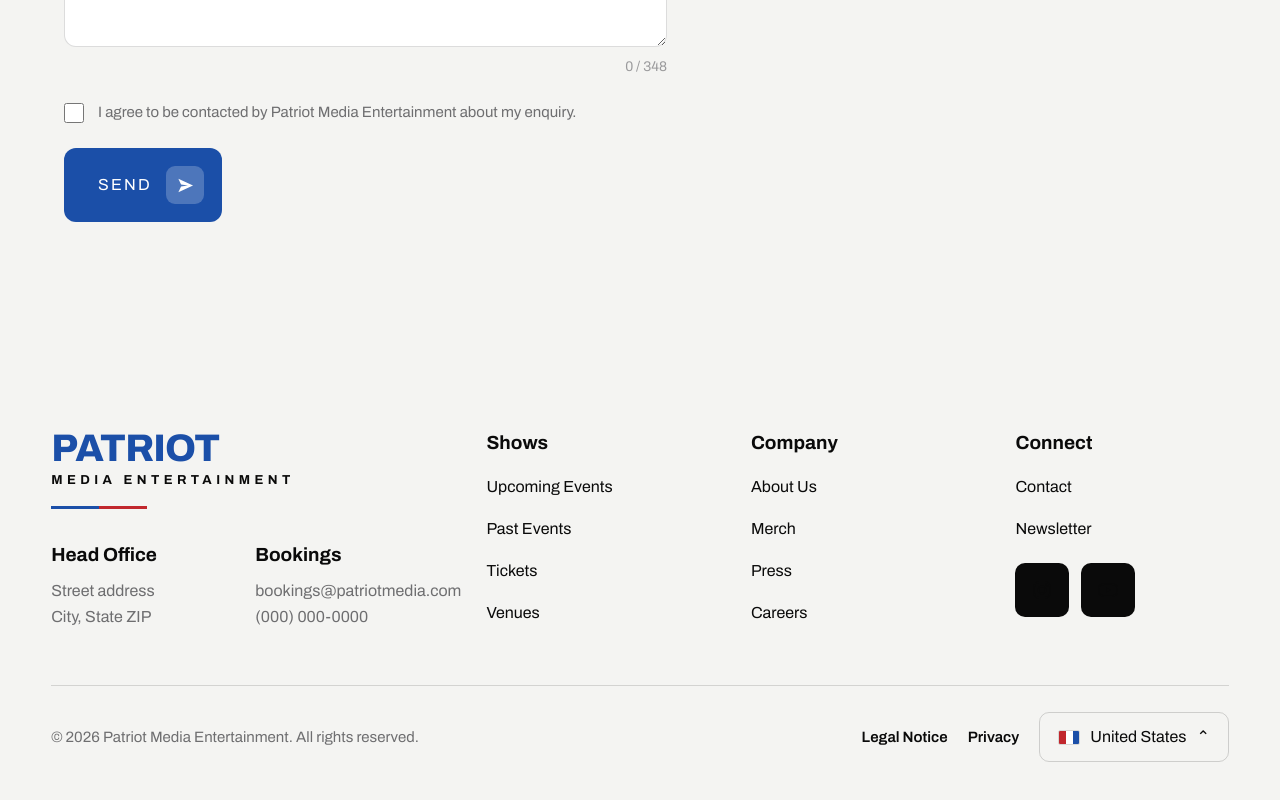
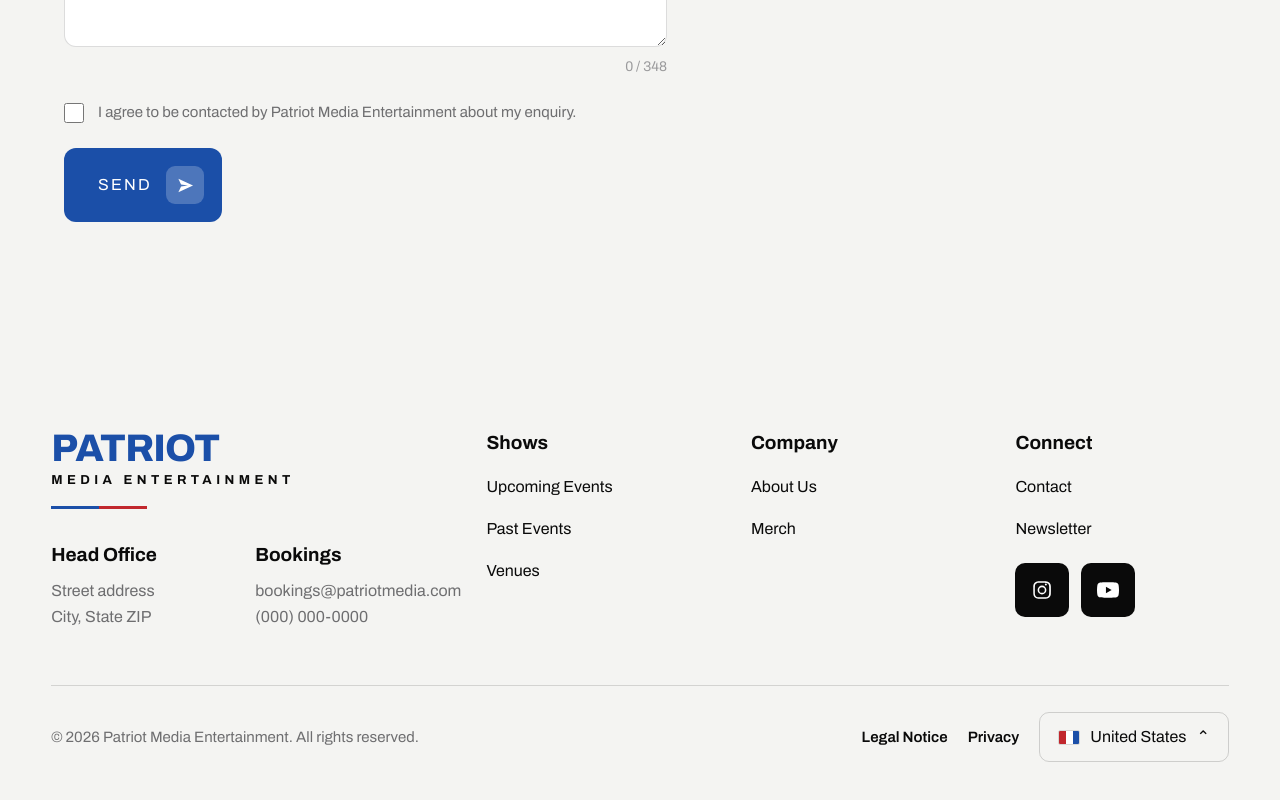
Before and after one commit to slimmsyd/PatriotMediaEntertainment, a Next.js app: page /contact in a window 1280 px wide. Shown: the part 1172-1972 px from the top of the page. Built offline with nearby package versions, Linux system fonts and the light colour scheme.

Commit message:
Trim footer links and fix social icons visibility.
Drop Tickets, Press, and Careers until content exists, and use solid white Instagram and YouTube glyphs on the dark footer buttons.

```diff
--- a/src/components/layout/SiteFooter.tsx
+++ b/src/components/layout/SiteFooter.tsx
@@ -60,18 +60,18 @@ export function SiteFooter() {
               target="_blank"
               rel="noreferrer"
               aria-label="Instagram"
-              className="inline-flex h-[54px] w-[54px] items-center justify-center rounded-[10px] bg-near-black text-white transition-colors duration-200 hover:bg-red pme-focus-ring"
+              className="inline-flex h-[54px] w-[54px] items-center justify-center rounded-[10px] bg-near-black text-white transition-colors duration-200 hover:bg-red hover:text-white pme-focus-ring"
             >
-              <InstagramIcon />
+              <InstagramIcon className="h-[22px] w-[22px] shrink-0 text-white" />
             </a>
             <a
               href="https://youtube.com"
               target="_blank"
               rel="noreferrer"
               aria-label="YouTube"
-              className="inline-flex h-[54px] w-[54px] items-center justify-center rounded-[10px] bg-near-black text-white transition-colors duration-200 hover:bg-red pme-focus-ring"
+              className="inline-flex h-[54px] w-[54px] items-center justify-center rounded-[10px] bg-near-black text-white transition-colors duration-200 hover:bg-red hover:text-white pme-focus-ring"
             >
-              <YouTubeIcon />
+              <YouTubeIcon className="h-[22px] w-[22px] shrink-0 text-white" />
             </a>
           </div>
         </div>
--- a/src/components/ui/icons.tsx
+++ b/src/components/ui/icons.tsx
@@ -89,25 +89,36 @@ export function PaperPlaneIcon(props: IconProps) {
   );
 }
 
+/** Solid glyph — readable on dark footer buttons. */
 export function InstagramIcon(props: IconProps) {
   return (
-    <svg viewBox="0 0 24 24" width="22" height="22" fill="none" aria-hidden="true" {...props}>
-      <rect x="3.5" y="3.5" width="17" height="17" rx="5" stroke="currentColor" strokeWidth="1.6" />
-      <circle cx="12" cy="12" r="4" stroke="currentColor" strokeWidth="1.6" />
-      <circle cx="17.2" cy="6.8" r="1" fill="currentColor" />
+    <svg
+      viewBox="0 0 24 24"
+      width="22"
+      height="22"
+      fill="currentColor"
+      aria-hidden="true"
+      {...props}
+    >
+      <path d="M12 7.2A4.8 4.8 0 1 0 12 16.8 4.8 4.8 0 0 0 12 7.2zm0 7.9a3.1 3.1 0 1 1 0-6.2 3.1 3.1 0 0 1 0 6.2z" />
+      <path d="M17.35 6.05a1.12 1.12 0 1 1-2.24 0 1.12 1.12 0 0 1 2.24 0z" />
+      <path d="M12 2.5c-2.6 0-2.93.01-3.96.06-1.02.05-1.72.21-2.33.45a4.7 4.7 0 0 0-1.7 1.1 4.7 4.7 0 0 0-1.1 1.7c-.24.61-.4 1.31-.45 2.33C2.51 9.07 2.5 9.4 2.5 12s.01 2.93.06 3.96c.05 1.02.21 1.72.45 2.33a4.7 4.7 0 0 0 1.1 1.7 4.7 4.7 0 0 0 1.7 1.1c.61.24 1.31.4 2.33.45 1.03.05 1.36.06 3.96.06s2.93-.01 3.96-.06c1.02-.05 1.72-.21 2.33-.45a4.7 4.7 0 0 0 1.7-1.1 4.7 4.7 0 0 0 1.1-1.7c.24-.61.4-1.31.45-2.33.05-1.03.06-1.36.06-3.96s-.01-2.93-.06-3.96c-.05-1.02-.21-1.72-.45-2.33a4.7 4.7 0 0 0-1.1-1.7 4.7 4.7 0 0 0-1.7-1.1c-.61-.24-1.31-.4-2.33-.45C14.93 2.51 14.6 2.5 12 2.5zm0 1.7c2.55 0 2.85.01 3.86.06.93.04 1.44.2 1.78.33.45.17.77.38 1.11.72.34.34.55.66.72 1.11.13.34.29.85.33 1.78.05 1.01.06 1.31.06 3.86s-.01 2.85-.06 3.86c-.04.93-.2 1.44-.33 1.78-.17.45-.38.77-.72 1.11a3 3 0 0 1-1.11.72c-.34.13-.85.29-1.78.33-1.01.05-1.31.06-3.86.06s-2.85-.01-3.86-.06c-.93-.04-1.44-.2-1.78-.33a3 3 0 0 1-1.11-.72 3 3 0 0 1-.72-1.11c-.13-.34-.29-.85-.33-1.78C4.21 14.85 4.2 14.55 4.2 12s.01-2.85.06-3.86c.04-.93.2-1.44.33-1.78.17-.45.38-.77.72-1.11.34-.34.66-.55 1.11-.72.34-.13.85-.29 1.78-.33C9.15 4.21 9.45 4.2 12 4.2z" />
     </svg>
   );
 }
 
+/** Solid play-button mark — readable on dark footer buttons. */
 export function YouTubeIcon(props: IconProps) {
   return (
-    <svg viewBox="0 0 24 24" width="22" height="22" fill="none" aria-hidden="true" {...props}>
-      <path
-        d="M21.5 8.2a3 3 0 00-2.1-2.1C17.6 5.5 12 5.5 12 5.5s-5.6 0-7.4.6A3 3 0 002.5 8.2 31.4 31.4 0 002 12a31.4 31.4 0 00.5 3.8 3 3 0 002.1 2.1c1.8.6 7.4.6 7.4.6s5.6 0 7.4-.6a3 3 0 002.1-2.1A31.4 31.4 0 0022 12a31.4 31.4 0 00-.5-3.8z"
-        stroke="currentColor"
-        strokeWidth="1.4"
-      />
-      <path d="M10.5 9.5v5l4.5-2.5-4.5-2.5z" fill="currentColor" />
+    <svg
+      viewBox="0 0 24 24"
+      width="22"
+      height="22"
+      fill="currentColor"
+      aria-hidden="true"
+      {...props}
+    >
+      <path d="M23.5 6.2a3.05 3.05 0 0 0-2.15-2.16C19.5 3.5 12 3.5 12 3.5s-7.5 0-9.35.54A3.05 3.05 0 0 0 .5 6.2 32 32 0 0 0 0 12a32 32 0 0 0 .5 5.8 3.05 3.05 0 0 0 2.15 2.16C4.5 20.5 12 20.5 12 20.5s7.5 0 9.35-.54a3.05 3.05 0 0 0 2.15-2.16A32 32 0 0 0 24 12a32 32 0 0 0-.5-5.8zM9.75 15.5v-7l6.25 3.5-6.25 3.5z" />
     </svg>
   );
 }
--- a/src/lib/content.ts
+++ b/src/lib/content.ts
@@ -110,14 +110,11 @@ export const footerColumns = {
   shows: [
     { label: "Upcoming Events", href: "/#upcoming" },
     { label: "Past Events", href: "/#events" },
-    { label: "Tickets", href: "/#upcoming" },
     { label: "Venues", href: "/#upcoming" },
   ],
   company: [
     { label: "About Us", href: "/#about" },
     { label: "Merch", href: "/#merch" },
-    { label: "Press", href: "/#about" },
-    { label: "Careers", href: "/#about" },
   ],
   connect: [
     { label: "Contact", href: "/contact" },
```
